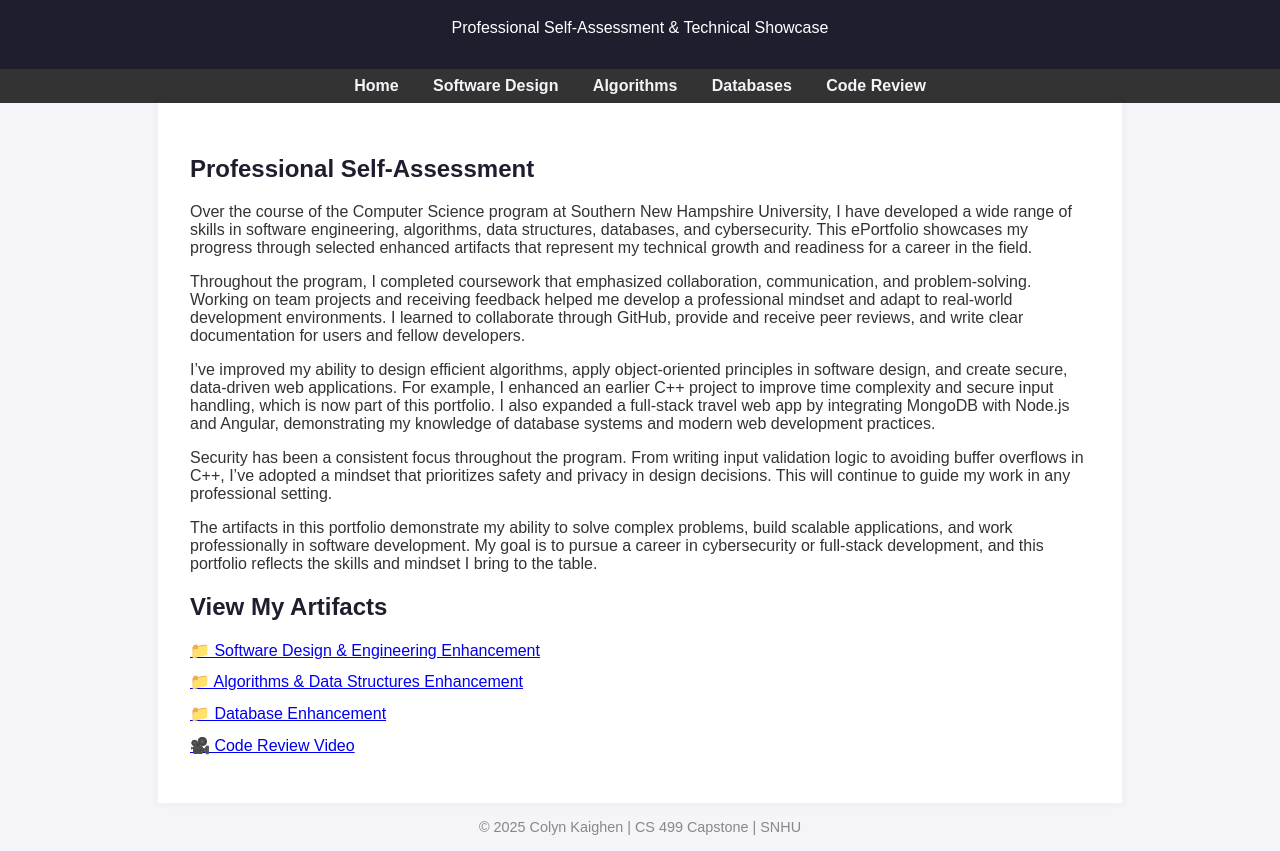
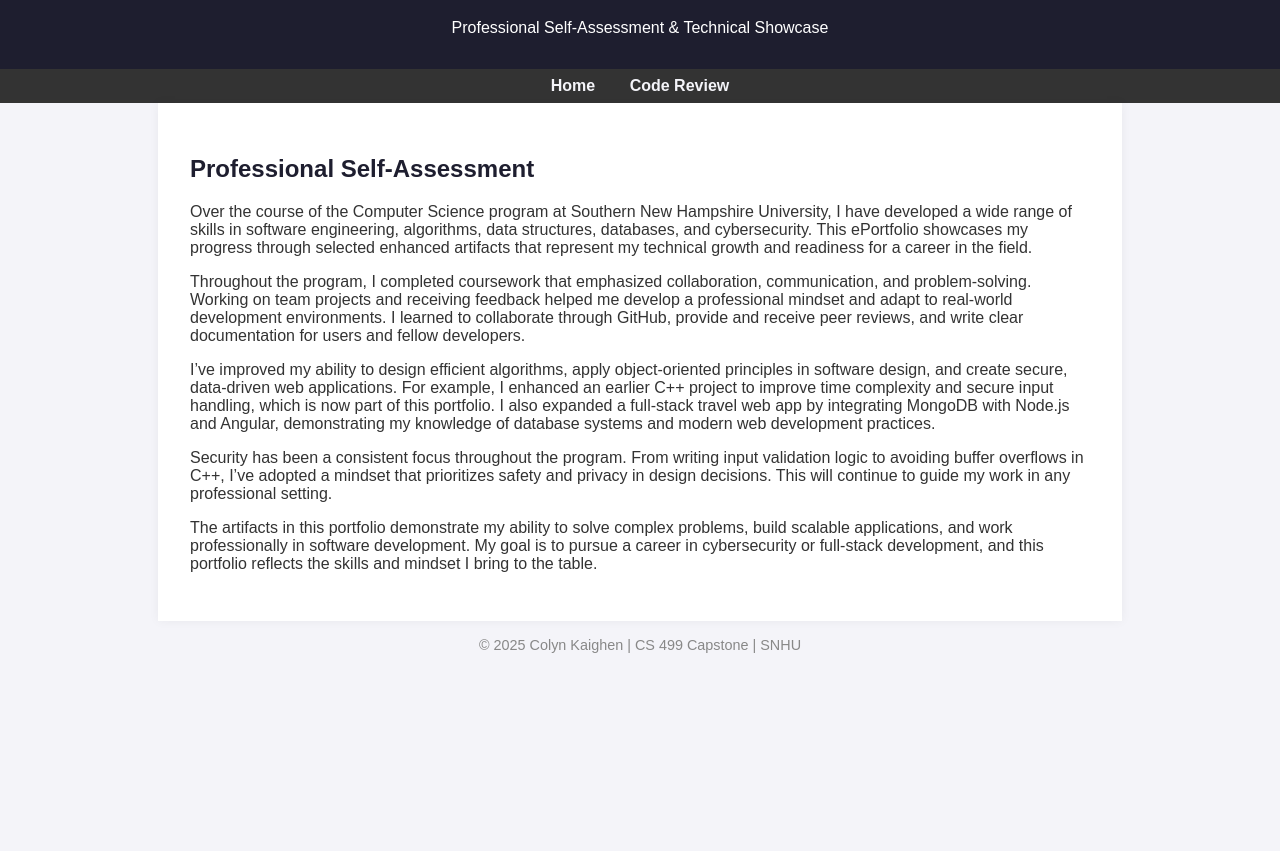
Before and after one commit to colynkaighen/cs499-eportfolio, a plain HTML site: page index.html in a window 1280 px wide. Shown: the part 77-928 px from the top of the page. After the commit the page ends 800 px from the top, so only its background shows below. Drawn offline with Linux system fonts and the light colour scheme.

Commit message:
Update index.html

```diff
--- a/index.html
+++ b/index.html
@@ -49,15 +49,6 @@
       color: #1e1e2f;
     }
 
-    ul {
-      list-style: none;
-      padding-left: 0;
-    }
-
-    ul li {
-      margin-bottom: 0.8rem;
-    }
-
     footer {
       text-align: center;
       padding: 1rem;
@@ -74,9 +65,6 @@
 
   <nav>
     <a href="index.html">Home</a>
-    <a href="software.html">Software Design</a>
-    <a href="algorithms.html">Algorithms</a>
-    <a href="database.html">Databases</a>
     <a href="code-review.html">Code Review</a>
   </nav>
 
@@ -91,14 +79,6 @@
     <p>Security has been a consistent focus throughout the program. From writing input validation logic to avoiding buffer overflows in C++, I’ve adopted a mindset that prioritizes safety and privacy in design decisions. This will continue to guide my work in any professional setting.</p>
 
     <p>The artifacts in this portfolio demonstrate my ability to solve complex problems, build scalable applications, and work professionally in software development. My goal is to pursue a career in cybersecurity or full-stack development, and this portfolio reflects the skills and mindset I bring to the table.</p>
-
-    <h2>View My Artifacts</h2>
-    <ul>
-      <li><a href="software.html">📁 Software Design & Engineering Enhancement</a></li>
-      <li><a href="algorithms.html">📁 Algorithms & Data Structures Enhancement</a></li>
-      <li><a href="database.html">📁 Database Enhancement</a></li>
-      <li><a href="code-review.html">🎥 Code Review Video</a></li>
-    </ul>
   </main>
 
   <footer>
```
